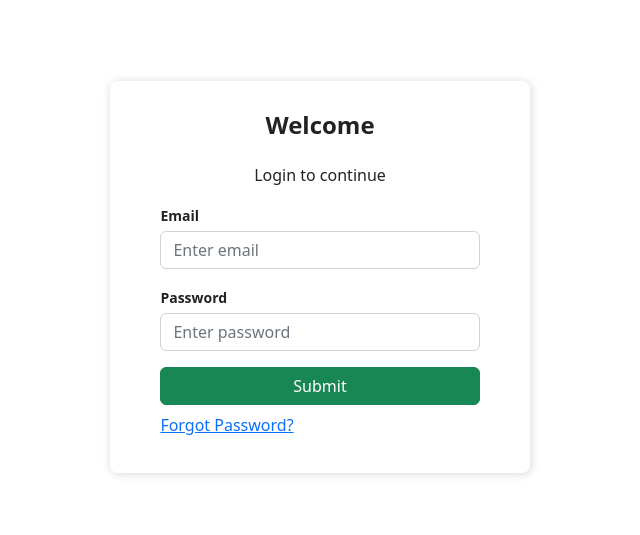
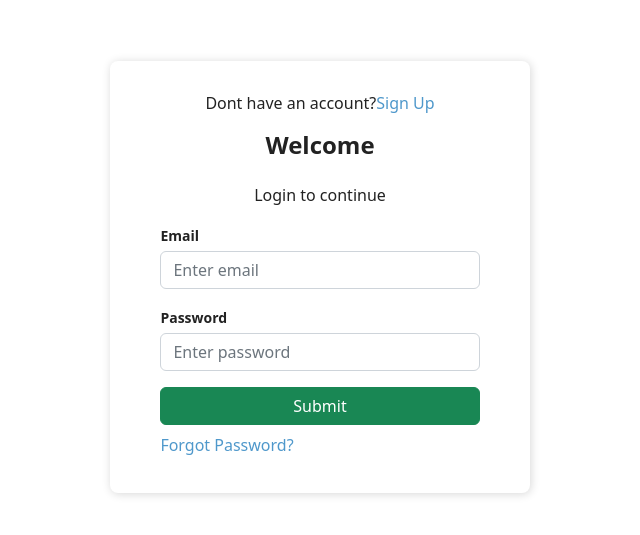
Before and after one commit to MICHAELMUNAVU83/greenr-frontend, a React (Create React App) app: page /login in a window 1280 px wide. Shown: the part 123-658 px from the top of the page, without its empty margins (320-960 px from the left). Built offline with nearby package versions, Linux system fonts and the light colour scheme; no server answers.

Commit message:
polishing

```diff
--- a/src/components/Login/Login.css
+++ b/src/components/Login/Login.css
@@ -40,3 +40,17 @@
     font-weight: 600;
     color: rgb(34, 34, 34);
   }
+  .Login-form-parag {
+    text-align: center;
+    font-size: 16px;
+    color: rgb(34, 34, 34);
+    font-weight: 300;
+  }
+
+  a:link {
+    color:#4F98CB;
+    text-decoration: none;
+  }
+  a:hover {
+    color:#4F98CB;
+  }
--- a/src/components/Login/Login.js
+++ b/src/components/Login/Login.js
@@ -42,6 +42,7 @@ function Login({ setStoredToken }) {
     <div className="Login-form-container">
       <form className="Login-form">
         <div className="Login-form-content">
+          <p className="Login-form-parag">Dont have an account?<a href='signup'>Sign Up</a></p>
           <h3 className="Login-form-title">Welcome</h3>
           <p className="Login-form-paragraph">Login to continue</p>
           <div className="form-group mt-3">
@@ -72,7 +73,7 @@ function Login({ setStoredToken }) {
             </button>
           </div>
           <p className="forgot-password text-right mt-2">
-            <a href="#"> Forgot Password?</a>
+            <a href="#" text-decoration> Forgot Password?</a>
           </p>
         </div>
       </form>
```
